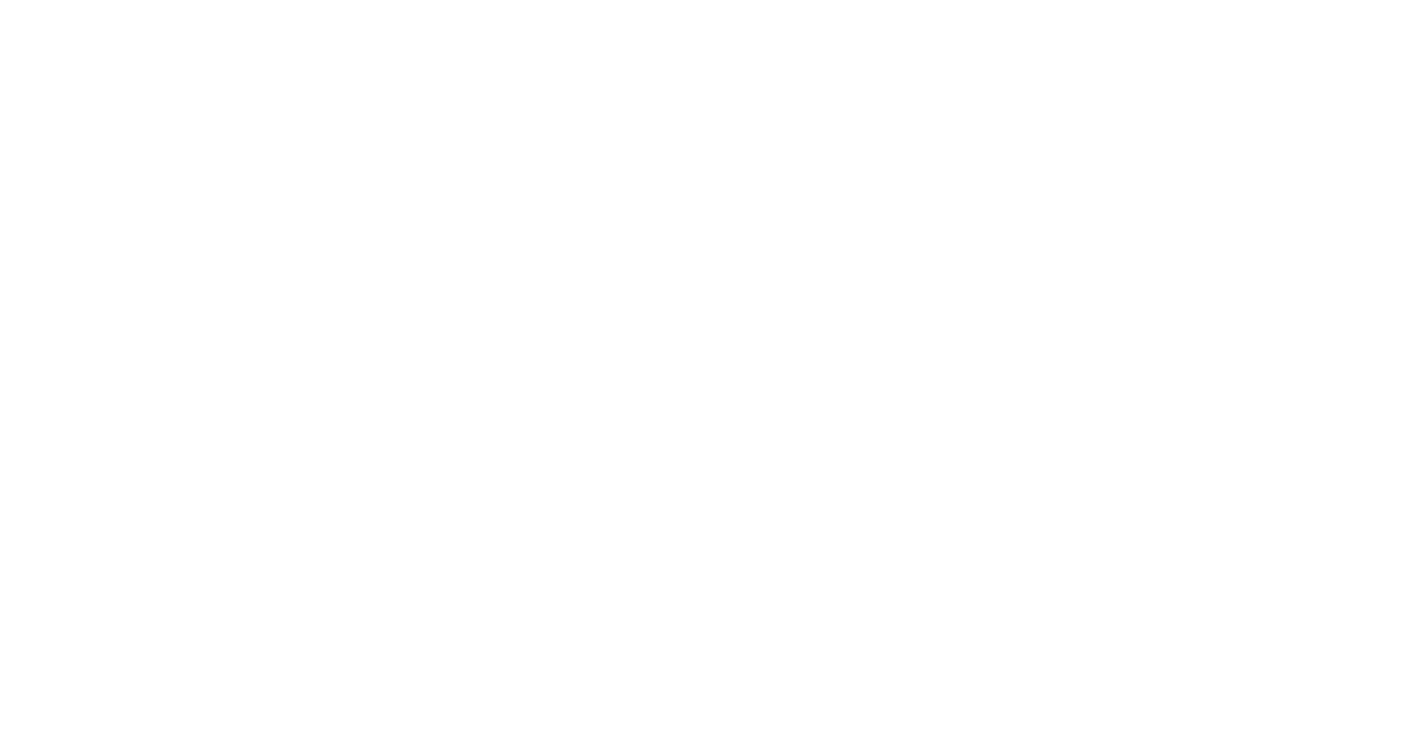
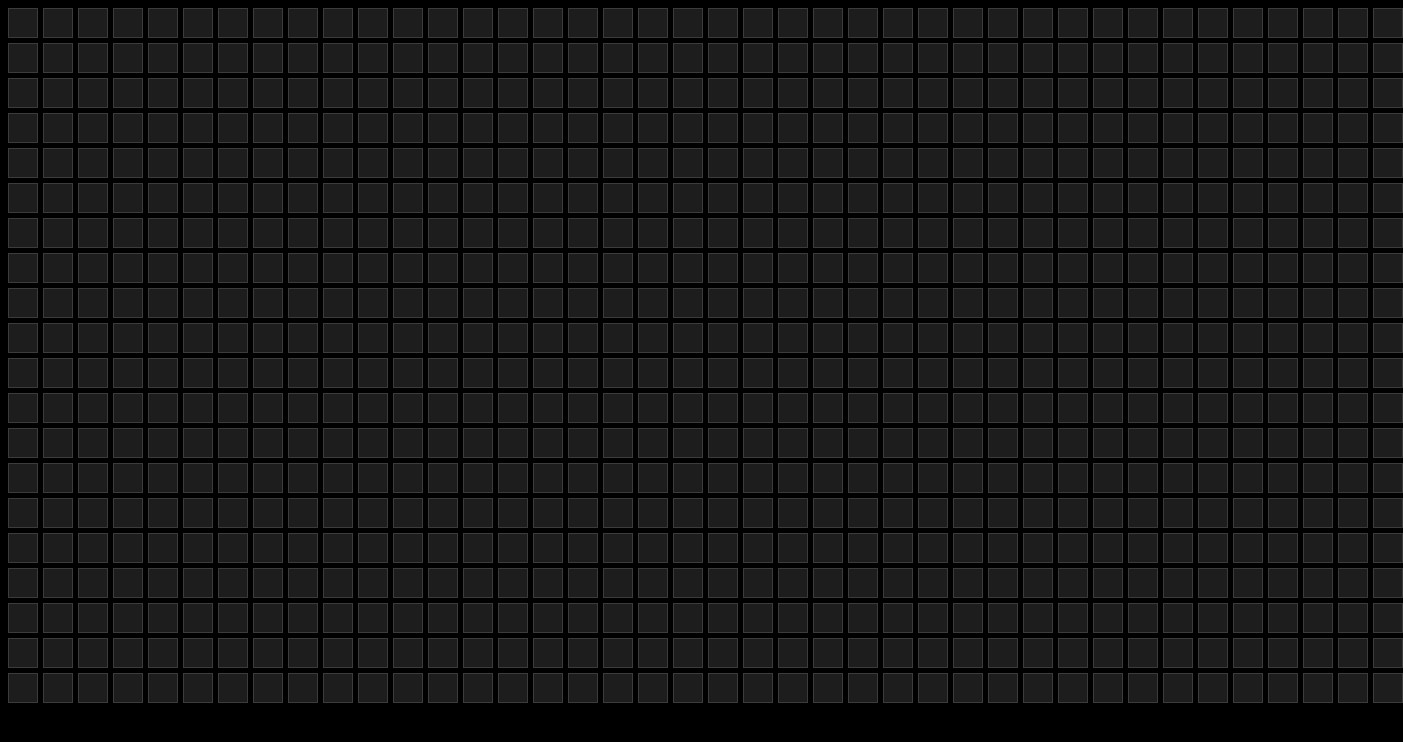
Before and after one commit to acciojob/Color-board-PadoleKiran, a website: page main.html in a window 1280 px wide. Shown: the whole page, 1403 px wide, since content can reach past the window. Drawn offline with Linux system fonts and the light colour scheme.

Commit message:
created a submission

```diff
--- a/main.html
+++ b/main.html
@@ -7,6 +7,10 @@
 </head>
 
 <body>
+
+	<div class="container">
+
+	</div>
 	<!-- the entire body must be written by student -->
     <script type="text/javascript" src="./script.js">
 </script>
--- a/script.js
+++ b/script.js
@@ -1 +1,44 @@
 //your JS code here. If required.
+let main_container = document.getElementsByClassName("container")[0];
+
+function box() {
+	for (let index = 1; index <= 800; index++) {
+		const b = document.createElement("div");
+		b.classList.add("square");
+
+		b.addEventListener("mouseover", () => {
+			// b.style.background = originalColor || "rgb(29, 29,29)"
+			let originalColor = b.style.backgroundColor;
+			b.style.backgroundColor = getRandomColor();
+
+			setTimeout(() => {
+				b.style.background = originalColor || "rgb(29, 29,29)";
+			}, 1000);
+		});
+
+
+		main_container.appendChild(b);
+		// b.style.height="30px";
+		// b.style.width="30px";
+		// b.style.backgroundColor="gray";
+		// b.style.gap = "2px";
+		// b.style.margin = "2px";
+
+
+
+
+	}
+
+
+
+}
+
+function getRandomColor() {
+	let letters = "0123456789ABCDEF";
+	let color = "#";
+	for (let index = 0; index < 6; index++) {
+		color += letters[Math.floor(Math.random()*16)];
+	}
+	return color;
+}
+box();
--- a/styles.css
+++ b/styles.css
@@ -1 +1,18 @@
 /*  your css code here. If applicable */
+body {
+	background-color: black;
+}
+
+.container {
+	display: grid;
+	grid-template-columns: repeat(40, 30px);
+	grid-template-rows: repeat(20, 30px);
+	gap: 5px;
+}
+
+.square {
+	/* height: 30px;
+	widows: 30px; */
+	background-color: rgb(29,29,29);
+	border: 1px solid #3c3c3c;
+}
```
